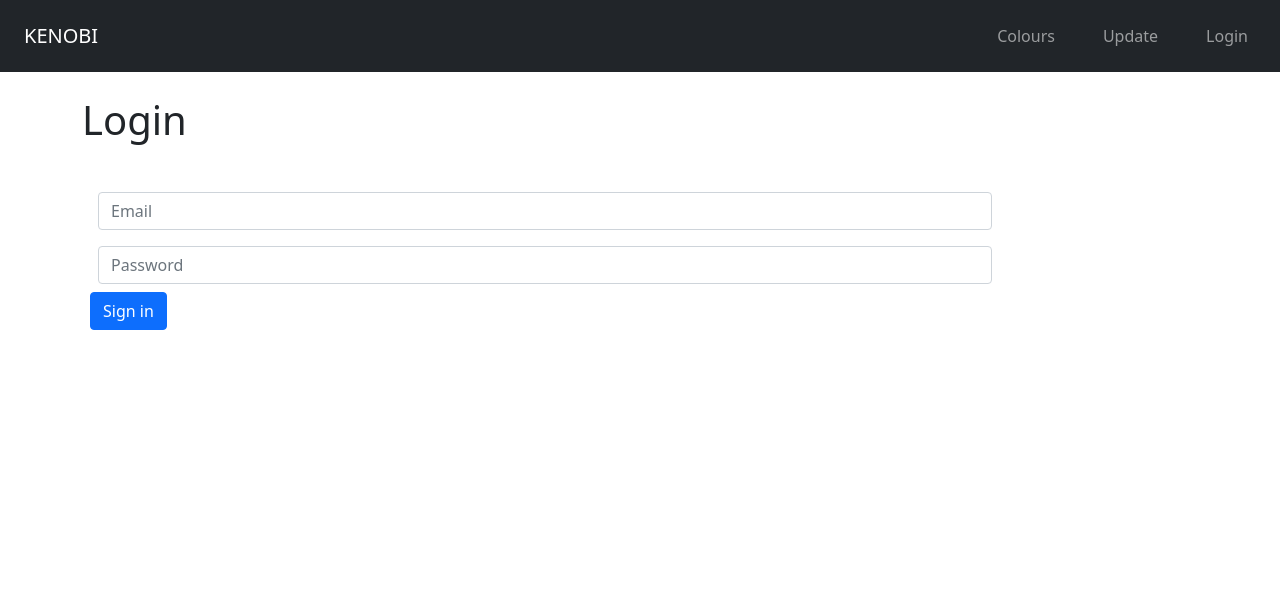
After one commit to Kingteena/CHADIM, a Flask app: template templates/login.html in a window 1280 px wide. The commit adds this page. Shown: the top 602 px of the page. Run offline with Flask 3, Linux system fonts and the light colour scheme; the template is opened without the code that fills it, so the values that code supplies are empty.

Commit message:
add login.html and made item row clickable

```diff
--- a/app.py
+++ b/app.py
@@ -39,7 +39,7 @@ def search():
 
 @app.route('/login')
 def login():
-    pass
+    return render_template("login.html")
 
 
 @app.route('/update')
--- a/static/styles.css
+++ b/static/styles.css
@@ -38,3 +38,7 @@
 .form-container {
     margin-bottom: 5rem;
 }
+
+.clickable{
+    cursor: pointer;
+}
--- a/templates/base.html
+++ b/templates/base.html
@@ -32,7 +32,7 @@
         <div class="collapse navbar-collapse" id="navbarSupportedContent">
             <ul class="navbar-nav ms-auto">
                 <li class="nav-item">
-                    <a class="nav-link" href="{{ url_for('search') }}">Check</a>
+                    <a class="nav-link" href="{{ url_for('search') }}">Colours</a>
                 </li>
                 <li class="nav-item">
                     <a class="nav-link" href="{{ url_for('update') }}">Update</a>
--- /dev/null
+++ b/templates/login.html
@@ -0,0 +1,36 @@
+{% extends 'base.html' %}
+
+{% block content %}
+
+    <div class="container">
+        <div class="row">
+            <div class="col-md-12">
+                <div class="panel-heading">
+                    <h1 class="panel-title">Login</h1>
+                </div>
+            </div>
+        </div>
+        <div class="row">
+            <div class="col-md-10">
+                <div class="container-fluid">
+                    <form  action="" method="post">
+                        <div class="container-fluid">
+                            <input type="email" class="form-control" placeholder="Email"
+                                   aria-label="Email" aria-describedby="basic-addon2" name="email">
+                        </div>
+                        <!-- Password input -->
+                        <div class="container-fluid">
+                            <input type="password" class="form-control" placeholder="Password"
+                                   aria-label="Password" aria-describedby="basic-addon2" name="password">
+                        </div>
+
+                        <!-- Submit button -->
+                        <button type="button" class="btn btn-primary btn-block mb-4">Sign in</button>
+
+                    </form>
+                </div>
+            </div>
+        </div>
+    </div>
+
+{% endblock %}
--- a/templates/search.html
+++ b/templates/search.html
@@ -30,7 +30,7 @@
                         <thead class="thead-light">
                         <tr>
                             <th scope="col">Code</th>
-                            <th scope="col">Color</th>
+                            <th scope="col">Colour</th>
                             <th scope="col">Name</th>
                             <th scope="col">Quantity</th>
                             <th scope="col">Description</th>
@@ -38,8 +38,7 @@
                         </thead>
                         <tbody>
                         {% for item in items %}
-                            {#TODO: Make the row clickable and redirectable#}
-                            <tr>
+                            <tr class="clickable" onclick="window.location.assign( {{ "'{url}'".format(url = url_for('home', _external=True)) }} );">
                                 <td>{{ item.code }} </td>
                                 <td>{{ item.name }}</td>
                                 <td>{{ item.color }}</td>
```
